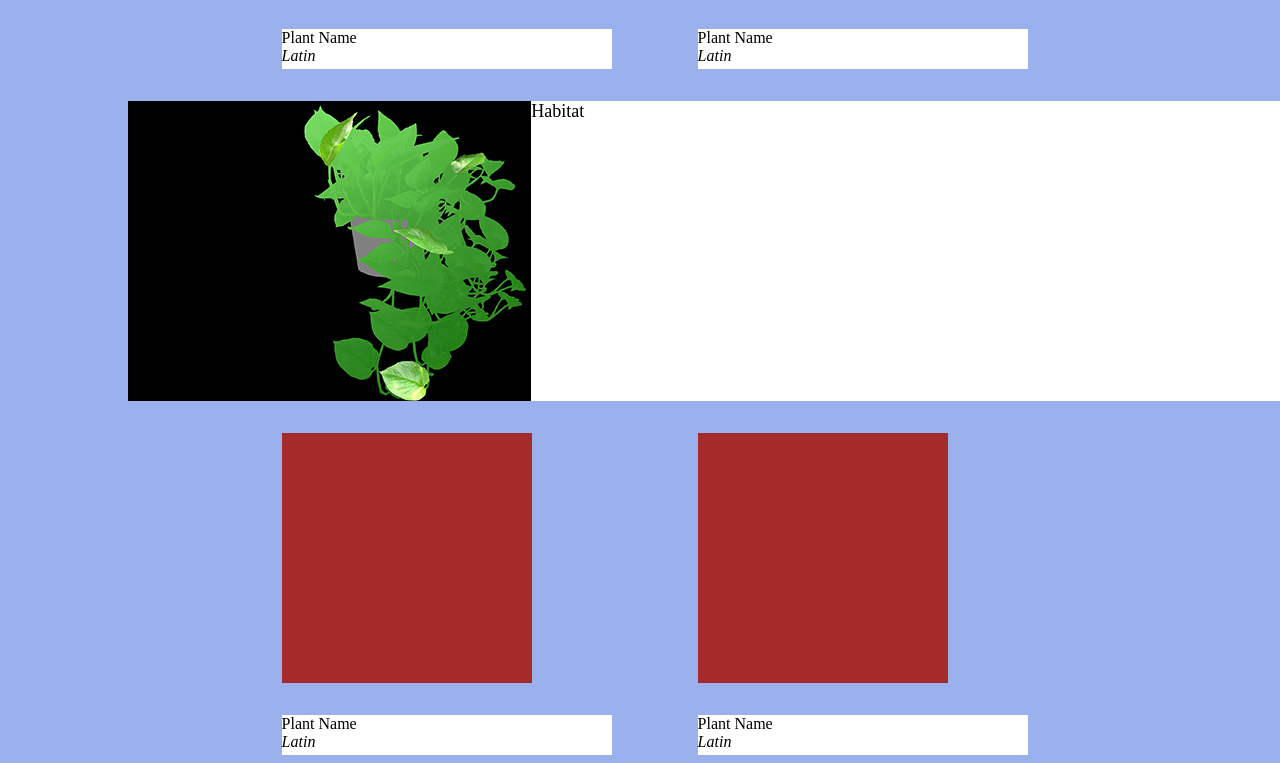
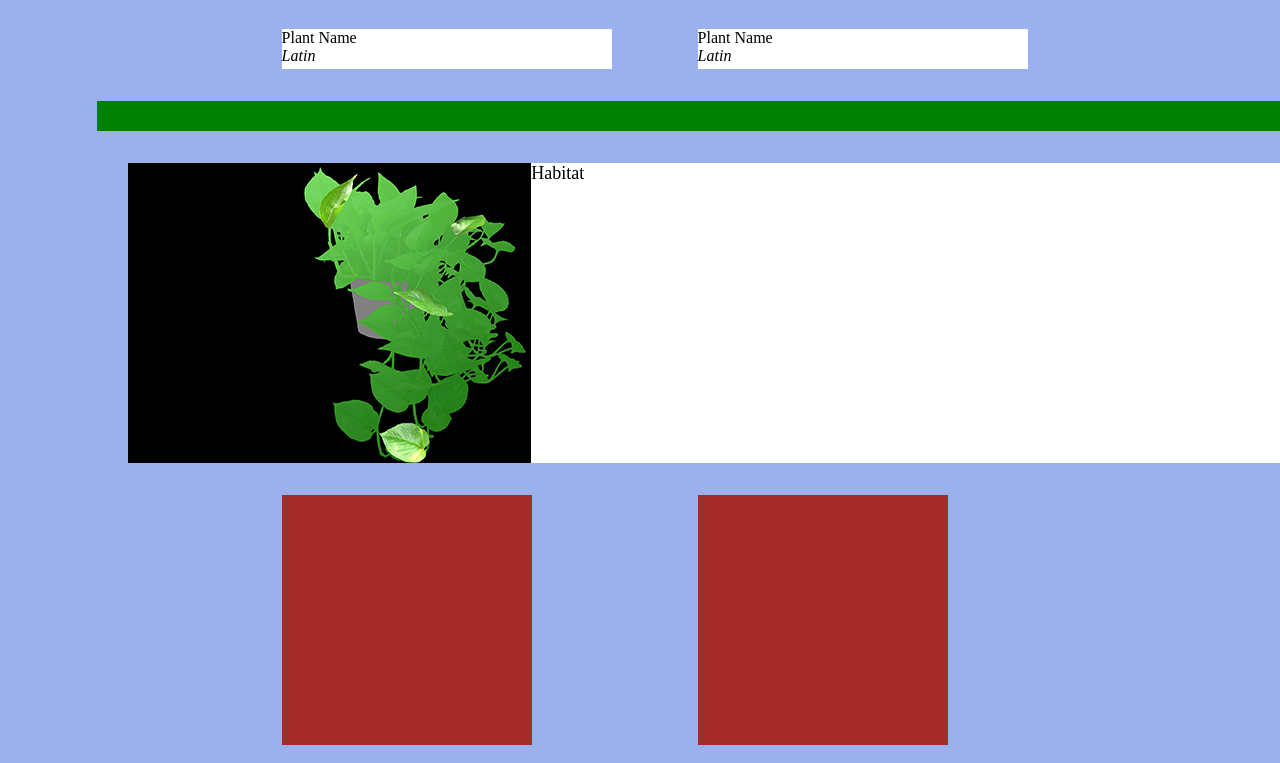
Before and after one commit to Accelaze/Yemem-Chameleons-Project, a plain HTML site: page habitat.html in a window 1280 px wide. Shown: the part 1137-1900 px from the top of the page. Drawn offline with Linux system fonts and the light colour scheme.

Commit message:
Updated Habitat page layout

```diff
--- a/CSS/main.css
+++ b/CSS/main.css
@@ -130,6 +130,21 @@ nav{
     background-color: brown;
 }
 
+.division{
+    height: 30px;
+    width: 1000px;
+    background-color: green;
+    margin: 4vh 19%;
+}
+
+
+.division2{
+    height: 30px;
+    width: 600px;
+    background-color: green;
+    margin: 4vh 40%;
+}
+
 .behaviourdesc{
     height: 900px;
     width: 80%;
--- a/habitat.html
+++ b/habitat.html
@@ -18,16 +18,19 @@
         <div class="name"><p>Plant Name<br><em>Latin</em></p></div>
         <div class="pic"></div>
         <div class="name"><p>Plant Name<br><em>Latin</em></p></div>
+        <div class="division"></div>
         <img src="trailing_plant.jpg" alt="trailing plant" class="habitat">
         <div class="pic"></div>
         <div class="name"><p>Plant Name<br><em>Latin</em></p></div>
         <div class="pic"></div>
         <div class="name"><p>Plant Name<br><em>Latin</em></p></div>
+        <div class="division"></div>
         <img src="wall_cover.jpg" alt="wall cover plant" class="habitat">
         <div class="pic"></div>
         <div class="name"><p>Plant Name<br><em>Latin</em></p></div>
         <div class="pic"></div>
         <div class="name"><p>Plant Name<br><em>Latin</em></p></div>
+        <div class="division"></div>
         <img src="accent_plant.jpg" alt="accent_plant" class="habitat">
         <div class="pic"></div>
         <div class="name"><p>Plant Name<br><em>Latin</em></p></div>
@@ -42,16 +45,19 @@
         <div class="name2"><p>Plant Name<br><em>Latin</em></p></div>
         <div class="pic2"></div>
         <div class="name2"><p>Plant Name<br><em>Latin</em></p></div>
+        <div class="division2"></div>
         <div class="infobox"><p>Habitat</p></div>
         <div class="pic2"></div>
         <div class="name2"><p>Plant Name<br><em>Latin</em></p></div>
         <div class="pic2"></div>
         <div class="name2"><p>Plant Name<br><em>Latin</em></p></div>
+        <div class="division2"></div>
         <div class="infobox"><p>Habitat</p></div>
         <div class="pic2"></div>
         <div class="name2"><p>Plant Name<br><em>Latin</em></p></div>
         <div class="pic2"></div>
         <div class="name2"><p>Plant Name<br><em>Latin</em></p></div>
+        <div class="division2"></div>
         <div class="infobox"><p>Habitat</p></div>
         <div class="pic2"></div>
         <div class="name2"><p>Plant Name<br><em>Latin</em></p></div>
```
